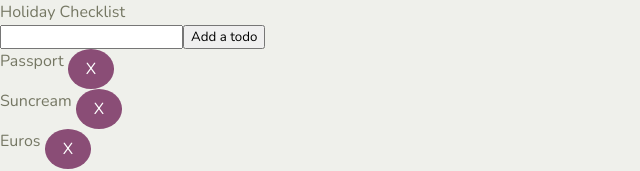
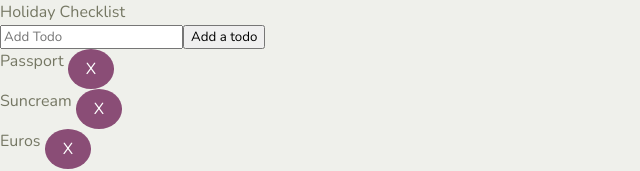
Before and after one commit to kwood15/react-typescript-todos, a React (Create React App) app: page / in a window 1280 px wide. Shown: the top 171 px of the page, without its empty margins (0-640 px from the left). Built offline with nearby package versions, Linux system fonts and the light colour scheme.

Commit message:
Refactoring

```diff
--- a/src/App.tsx
+++ b/src/App.tsx
@@ -86,7 +86,6 @@ class App extends Component<{}, AppState> {
           onChange={this.handleChange}
           onAdd={this.addTodo}
           todo={newTodo}
-          placeholder="Add Todo"
         />
         <TodoList todos={todos} onDelete={this.deleteTodo} />
       </div>
--- a/src/components/AddTodoItem.tsx
+++ b/src/components/AddTodoItem.tsx
@@ -5,7 +5,6 @@ type AddTodoItemProps = {
   onChange: (event: React.ChangeEvent<HTMLInputElement>) => void;
   onAdd: (event: React.FormEvent<HTMLFormElement>) => void;
   todo: ITodo;
-  placeholder: string;
 }
 
 export const AddTodoItem: FunctionComponent<AddTodoItemProps> = ({
@@ -14,7 +13,7 @@ export const AddTodoItem: FunctionComponent<AddTodoItemProps> = ({
   todo
 }) => (
   <form onSubmit={onAdd}>
-    <input type="text" onChange={onChange} value={todo.title} />
+    <input type="text" placeholder="Add Todo" onChange={onChange} value={todo.title} />
     <button type="submit">Add a todo</button>
   </form>
 );
--- a/src/components/TodoItem.tsx
+++ b/src/components/TodoItem.tsx
@@ -2,13 +2,12 @@ import React, { FunctionComponent } from 'react';
 import { ITodo } from '../shared/interfaces/ITodo';
 
 type TodoItemProps = {
-  id: string;
   todo: ITodo;
   onDelete: (id: string) => void;
 };
 
-export const TodoItem: FunctionComponent<TodoItemProps> = ({ todo, id, onDelete }) => (
+export const TodoItem: FunctionComponent<TodoItemProps> = ({ todo, onDelete }) => (
   <li>
-    {todo.title} <button className="button is-primary" onClick={() => onDelete(id)}>X</button>
+    {todo.title} <button className="button is-primary" onClick={() => onDelete(todo.id)}>X</button>
   </li>
 );
--- a/src/components/TodoList.tsx
+++ b/src/components/TodoList.tsx
@@ -13,7 +13,7 @@ export const TodoList: FunctionComponent<TodoListProps> = ({
 }) => (
   <ul>
     {todos.map((todo: ITodo) => (
-      <TodoItem key={todo.id} id={todo.id} todo={todo} onDelete={onDelete} />
+      <TodoItem key={todo.id} todo={todo} onDelete={onDelete} />
     ))}
   </ul>
 );
```
